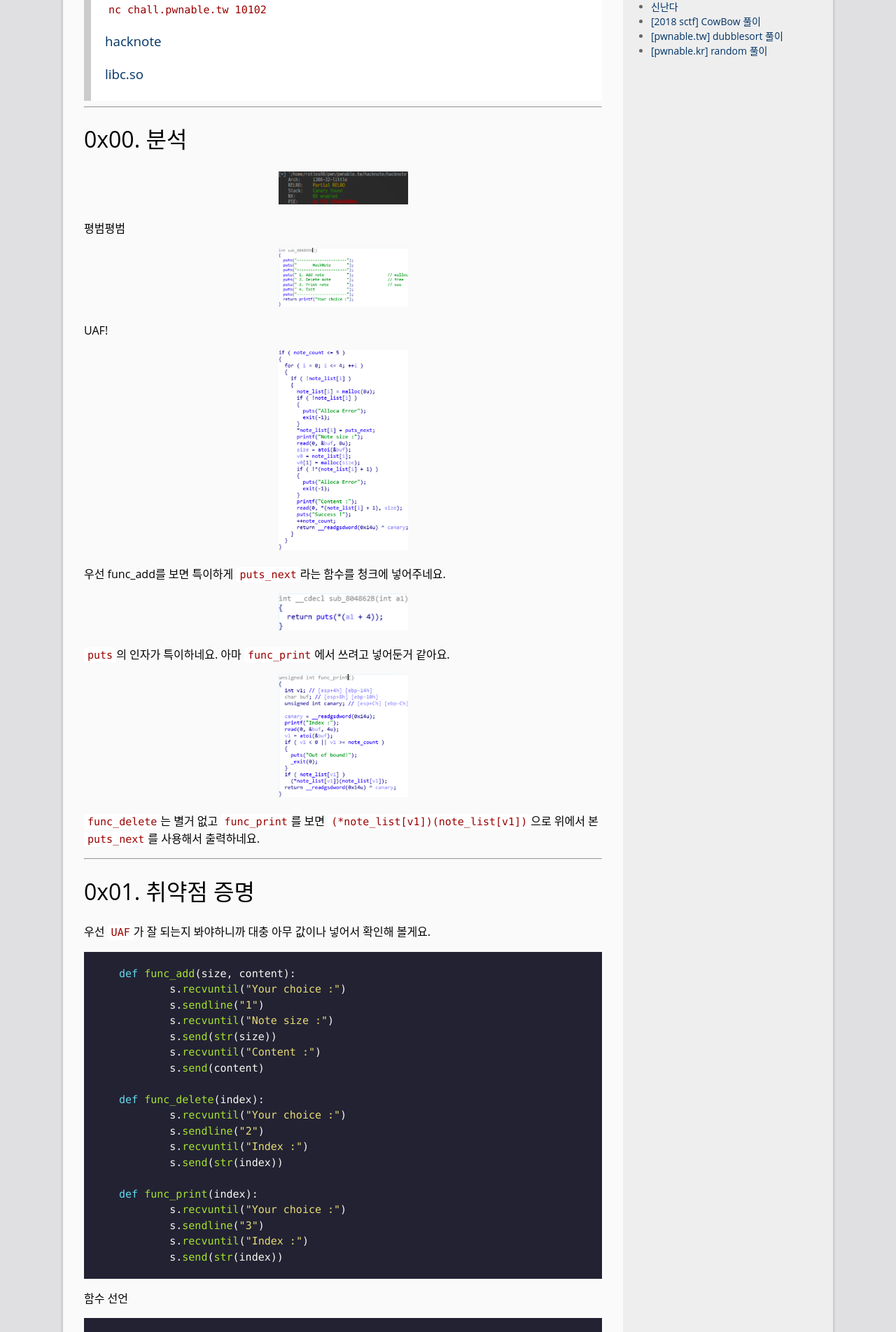
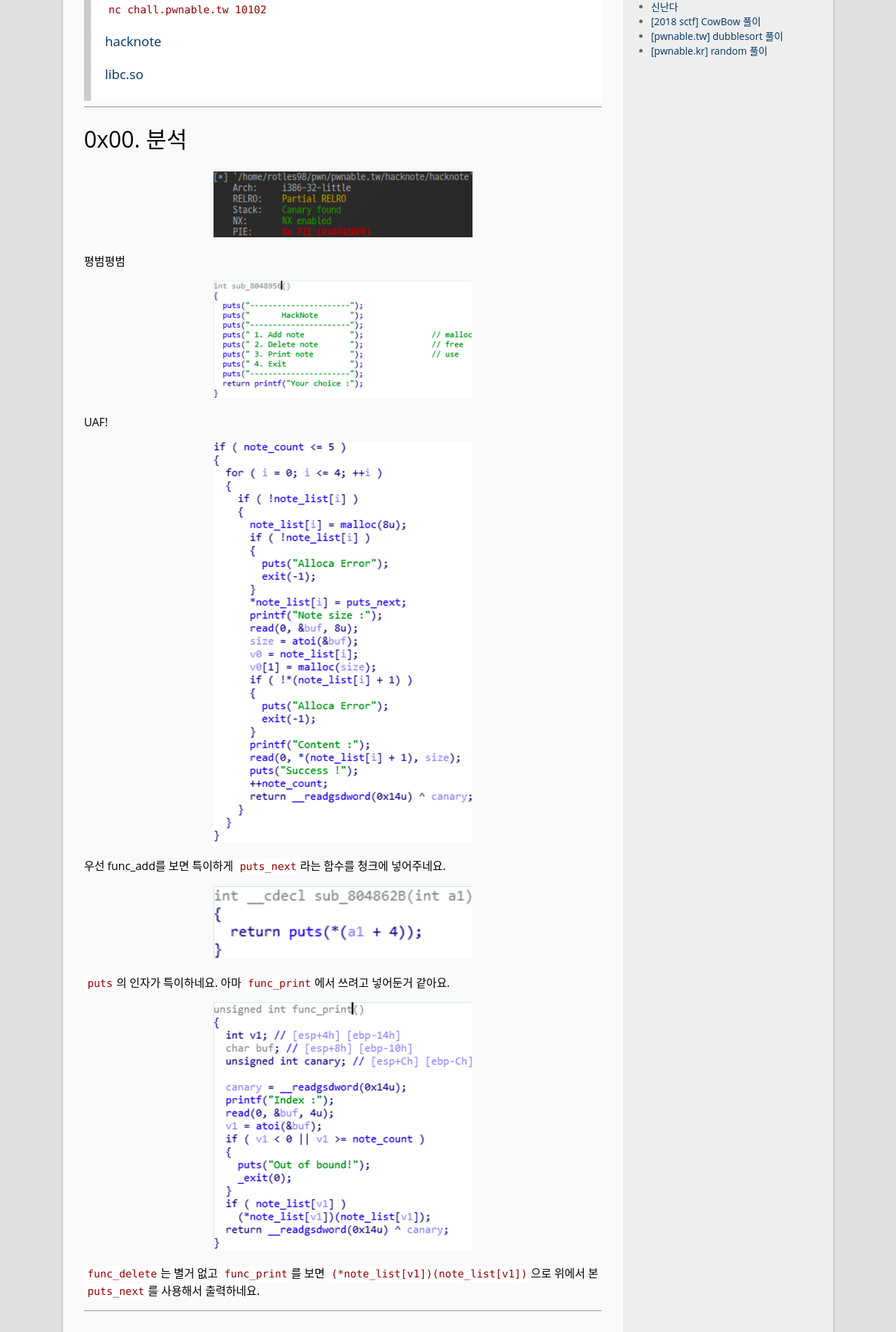
Before and after one commit to UnKN0wnName/stfwlg.github.io, a Jekyll site: the page built from _posts/2018-08-01-[pwnable.tw]_hacknote_풀이.md, in a window 1280 px wide. Shown: the part 428-2331 px from the top of the page at 70% size. Built offline with Jekyll 4.4.1, drawn with Linux system fonts in a browser that asks for light colours; comment, search, counter and statistics services are not loaded.

Commit message:
pwnable.tw hacknote

````diff
--- a/_posts/2018-08-01-[pwnable.tw]_hacknote_풀이.md
+++ b/_posts/2018-08-01-[pwnable.tw]_hacknote_풀이.md
@@ -16,31 +16,31 @@ tags: rotles98
 # 0x00. 분석
 
 {: refdef: style="text-align: center;"}
-![file](/img/pwnable.tw/hacknote/01.png){: width="25%"}
+![file](/img/pwnable.tw/hacknote/01.png){: width="50%"}
 {: refdef}
 
 평범평범
 
 {: refdef: style="text-align: center;"}
-![main](/img/pwnable.tw/hacknote/02.png){: width="25%"}
+![main](/img/pwnable.tw/hacknote/02.png){: width="50%"}
 {: refdef}
 
 UAF!
 
 {: refdef: style="text-align: center;"}
-![func_alloc](/img/pwnable.tw/hacknote/03.png){: width="25%"}
+![func_alloc](/img/pwnable.tw/hacknote/03.png){: width="50%"}
 {: refdef}
 
 우선 func_add를 보면 특이하게 `puts_next`라는 함수를 청크에 넣어주네요.
 
 {: refdef: style="text-align: center;"}
-![func_fill](/img/pwnable.tw/hacknote/04.png){: width="25%"}
+![func_fill](/img/pwnable.tw/hacknote/04.png){: width="50%"}
 {: refdef}
 
 `puts`의 인자가 특이하네요. 아마 `func_print`에서 쓰려고 넣어둔거 같아요.
 
 {: refdef: style="text-align: center;"}
-![func_fill](/img/pwnable.tw/hacknote/05.png){: width="25%"}
+![func_fill](/img/pwnable.tw/hacknote/05.png){: width="50%"}
 {: refdef}
 
 `func_delete`는 별거 없고 `func_print`를 보면 `(*note_list[v1])(note_list[v1])`으로 위에서 본 `puts_next`를 사용해서 출력하네요.
@@ -83,8 +83,9 @@ func_delete(1)
 func_add(8, "C"*8)
 func_print(0)
 ```
+
 {: refdef: style="text-align: center;"}
-![func_fill](/img/pwnable.tw/hacknote/06.png){: width="25%"}
+![func_fill](/img/pwnable.tw/hacknote/06.png){: width="50%"}
 {: refdef}
 
 타란!
@@ -131,7 +132,7 @@ print "[*] real_system : " + hex(real_system)
 ```
 
 {: refdef: style="text-align: center;"}
-![func_fill](/img/pwnable.tw/hacknote/07.png){: width="25%"}
+![func_fill](/img/pwnable.tw/hacknote/07.png){: width="50%"}
 {: refdef}
 
 "/bin/sh"의 주소를 안 구하는 이유는 아까 위에서 본 함수 호출 방식 때문이에요.
````
